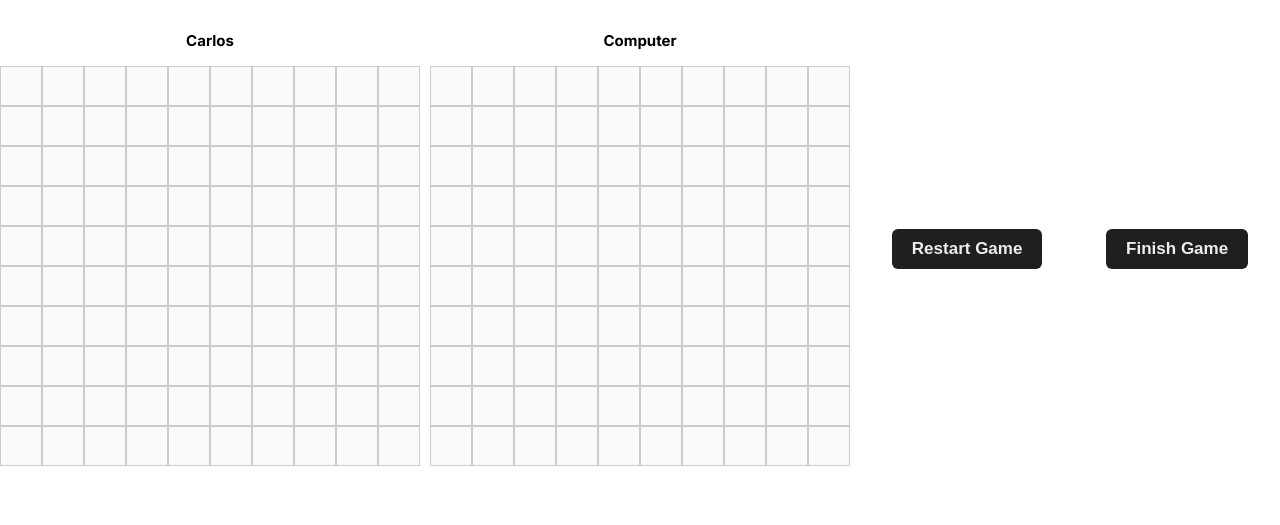
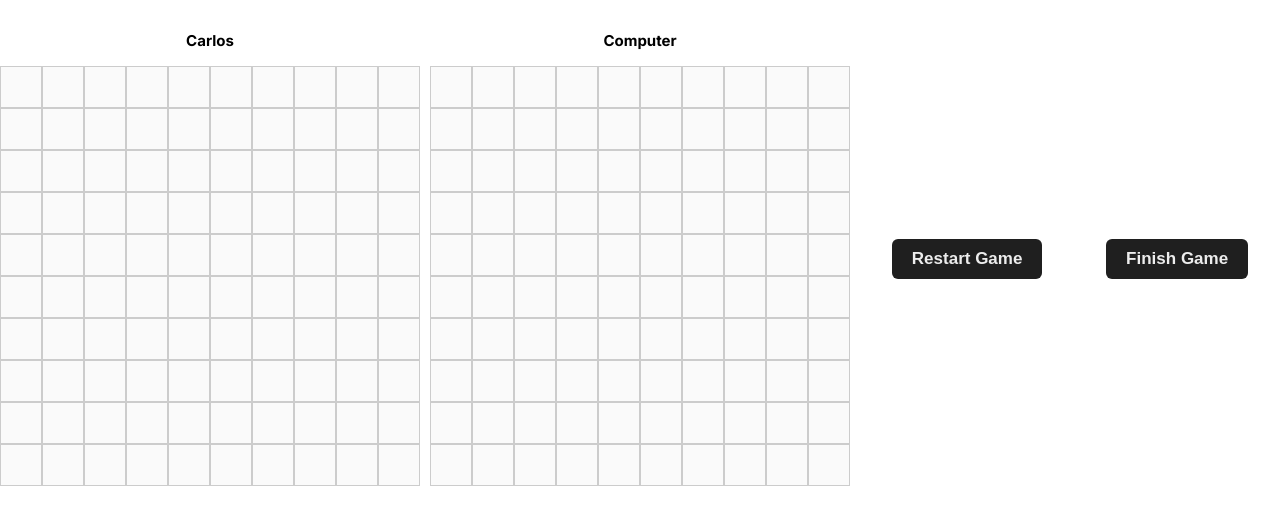
Before and after one commit to Carlosaac23/TOP-battleship, a website with bundled scripts: page index.html in a window 1280 px wide. Both pictures are taken after a click on the button "Start Game". Shown: the part 59-584 px from the top of the page. Built offline with nearby package versions, Linux system fonts and the light colour scheme.

Commit message:
style: make each cel a perfect square

```diff
--- a/style.css
+++ b/style.css
@@ -98,7 +98,7 @@ body {
 .cell {
   border: 1px solid #cccccc;
   width: 100%;
-  height: 4rem;
+  aspect-ratio: 1 /1;
 }
 
 .cell-empty {
```
